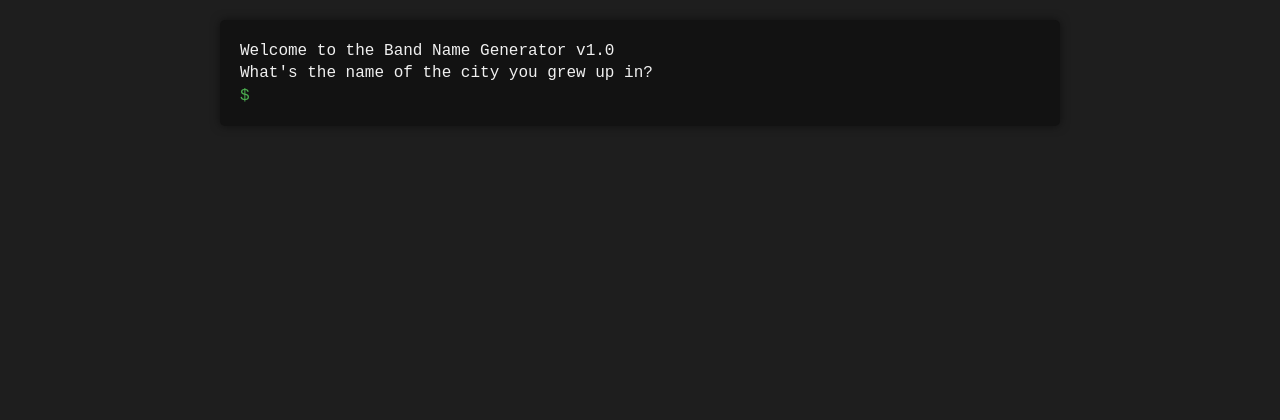
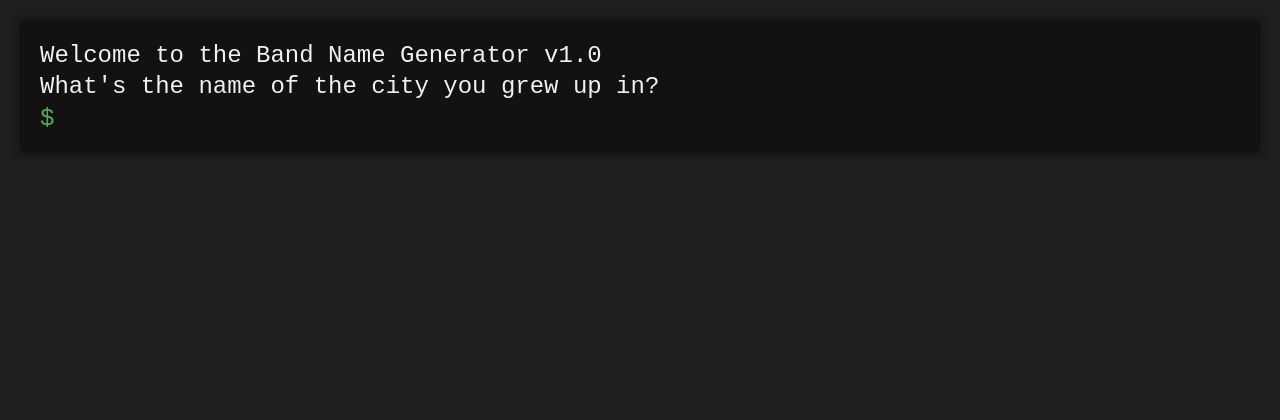
Before and after one commit to nbanguiano/100doc-day1-band, a Flask app: template templates/index.html in a window 1280 px wide. Shown: the top 420 px of the page. Run offline with Flask 3, Linux system fonts and the light colour scheme; the template is opened without the code that fills it, so the values that code supplies are empty; parts of the project's set-up code (start-up, migrations or seed data) failed here and were passed over.

Commit message:
minor style changes

```diff
--- a/static/css/style.css
+++ b/static/css/style.css
@@ -1,4 +1,5 @@
 body {
+    font-size: 1.5em;
     background-color: #1e1e1e;
     color: #f0f0f0;
     font-family: 'Courier New', monospace;
@@ -13,7 +14,7 @@ body {
 .terminal {
     background-color: #121212;
     width: 100%;
-    max-width: 800px;
+    max-width: 950;
     padding: 20px;
     border-radius: 5px;
     box-shadow: 0 0 10px rgba(0, 0, 0, 0.5);
```
Also changed, not shown: templates/index.html (line endings or trailing spaces).
